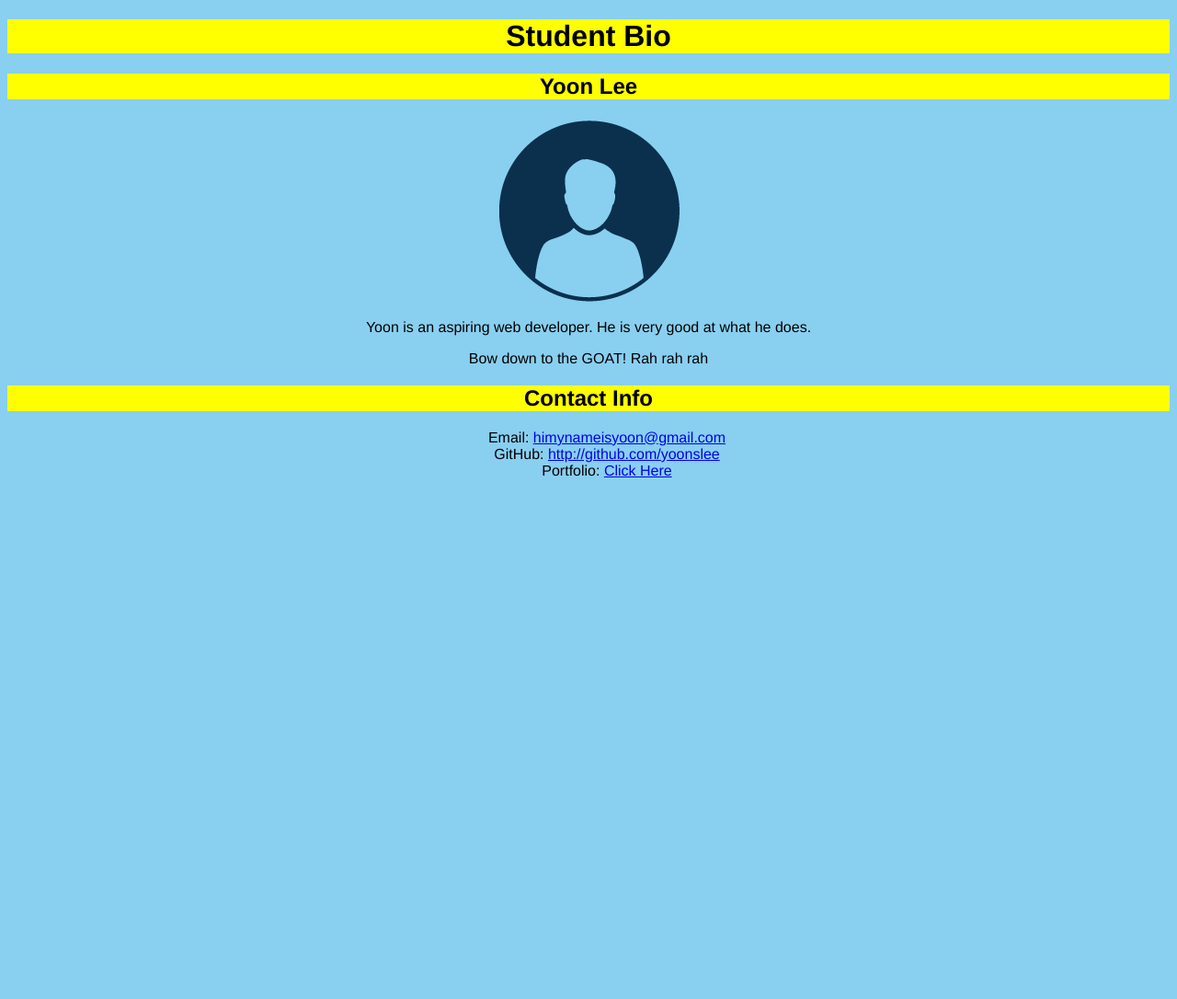
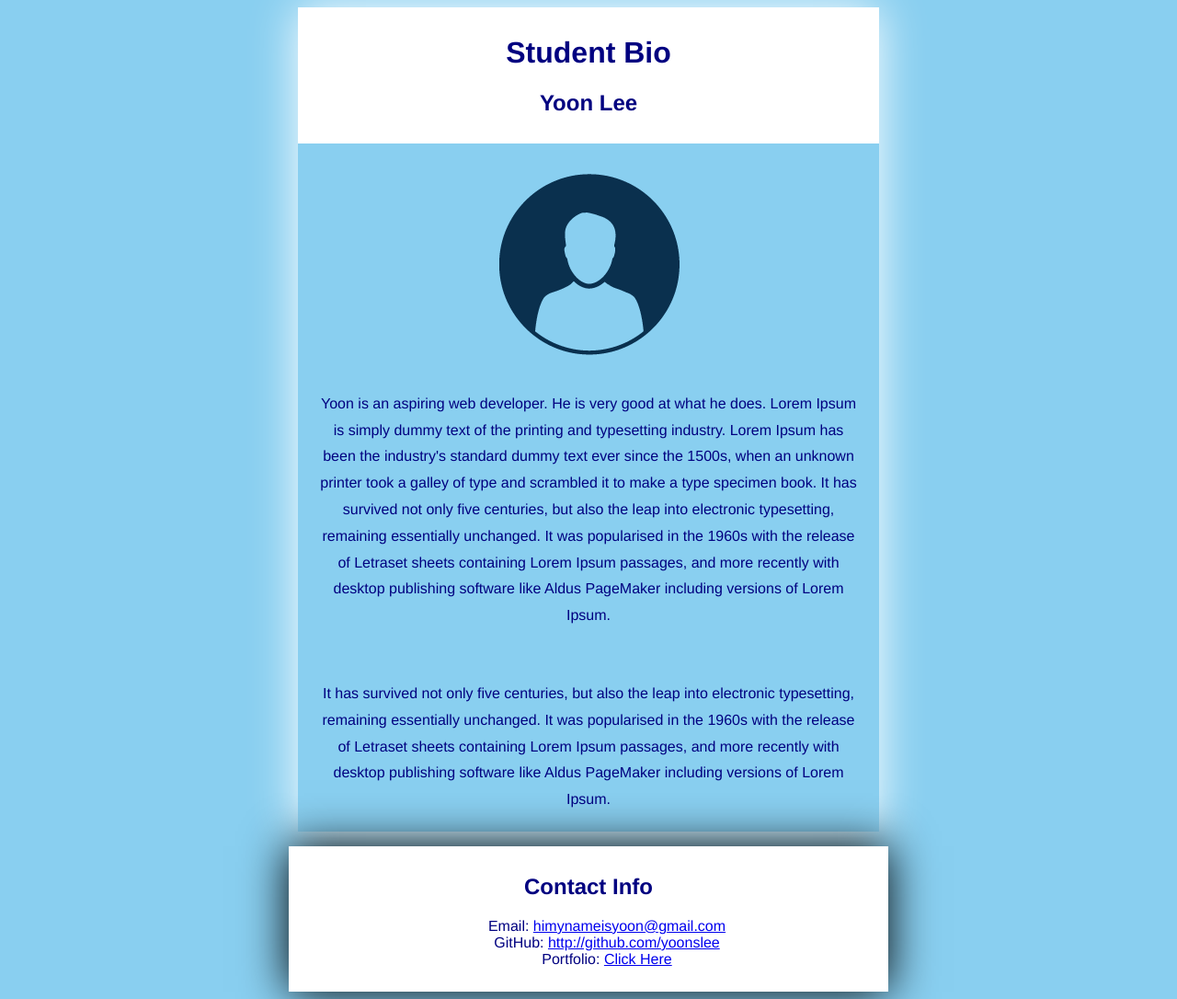
Before and after one commit to grassynull33/student-bio, a plain HTML site: page index.html in a window 1280 px wide. Shown: the whole page at 92% size. Before the commit the page ends 800 px from the top, so only its background shows below. Drawn offline with Linux system fonts and the light colour scheme.

Commit message:
finalize styling

```diff
--- a/index.html
+++ b/index.html
@@ -5,16 +5,22 @@
 	<link rel="stylesheet" type="text/css" href="style.css">
 </head>
 <body>
+	<div id="main-section">
+		<div id="header-box">
 			<h1>Student Bio</h1>
 			<h2>Yoon Lee</h2>
+		</div>
 		<img src="profpic.png" alt="the man himself">
-	<p>Yoon is an aspiring web developer. He is very good at what he does.</p>
-	<p>Bow down to the GOAT! Rah rah rah</p>
+		<p>Yoon is an aspiring web developer. He is very good at what he does. Lorem Ipsum is simply dummy text of the printing and typesetting industry. Lorem Ipsum has been the industry's standard dummy text ever since the 1500s, when an unknown printer took a galley of type and scrambled it to make a type specimen book. It has survived not only five centuries, but also the leap into electronic typesetting, remaining essentially unchanged. It was popularised in the 1960s with the release of Letraset sheets containing Lorem Ipsum passages, and more recently with desktop publishing software like Aldus PageMaker including versions of Lorem Ipsum.</p>
+		<p>It has survived not only five centuries, but also the leap into electronic typesetting, remaining essentially unchanged. It was popularised in the 1960s with the release of Letraset sheets containing Lorem Ipsum passages, and more recently with desktop publishing software like Aldus PageMaker including versions of Lorem Ipsum.</p>
+	</div>
+	<div id="contact-box">
 	<h2>Contact Info</h2>
 		<ul>
 			<li>Email: <a href="mailto:himynameisyoon@gmail.com">himynameisyoon@gmail.com</a></li>
 			<li>GitHub: <a href="http://github.com/yoonslee">http://github.com/yoonslee</a></li>
 			<li>Portfolio: <a href="#">Click Here</a></li>
 		</ul>
+	</div>
 </body>
 </html>
--- a/style.css
+++ b/style.css
@@ -4,18 +4,23 @@ body {
 
 h1, h2 {
 	font-family: Helvetica, Arial, sans-serif;
-	background-color: yellow;
+	//background-color: yellow;
+	color: navy;
 	text-align: center;
 }
 
 p {
 	font-family: Helvetica, Arial, sans-serif;
 	text-align: center;
+	color: navy;
+	padding: 20px;
+    line-height: 1.8;
 }
 
 img {
 	display: block;
 	margin: auto;
+	margin-top: 30px;
 }
 
 ul {
@@ -26,3 +31,24 @@ ul {
 ul li {
 	list-style: none;
 }
+
+#main-section {
+	box-shadow: 0 0 3em white;
+	width: 50%;
+	margin: auto;
+}
+
+#header-box {
+	background-color: white;
+	padding: 10px;
+}
+
+#contact-box {
+	box-shadow: 0 0 3em black;
+	background-color: white;
+	color: navy;
+	width: 50%;
+	margin: auto;
+	margin-top: 0px;
+	padding: 10px;
+}
```
Lines whose indentation alone changed are shown as unchanged.
